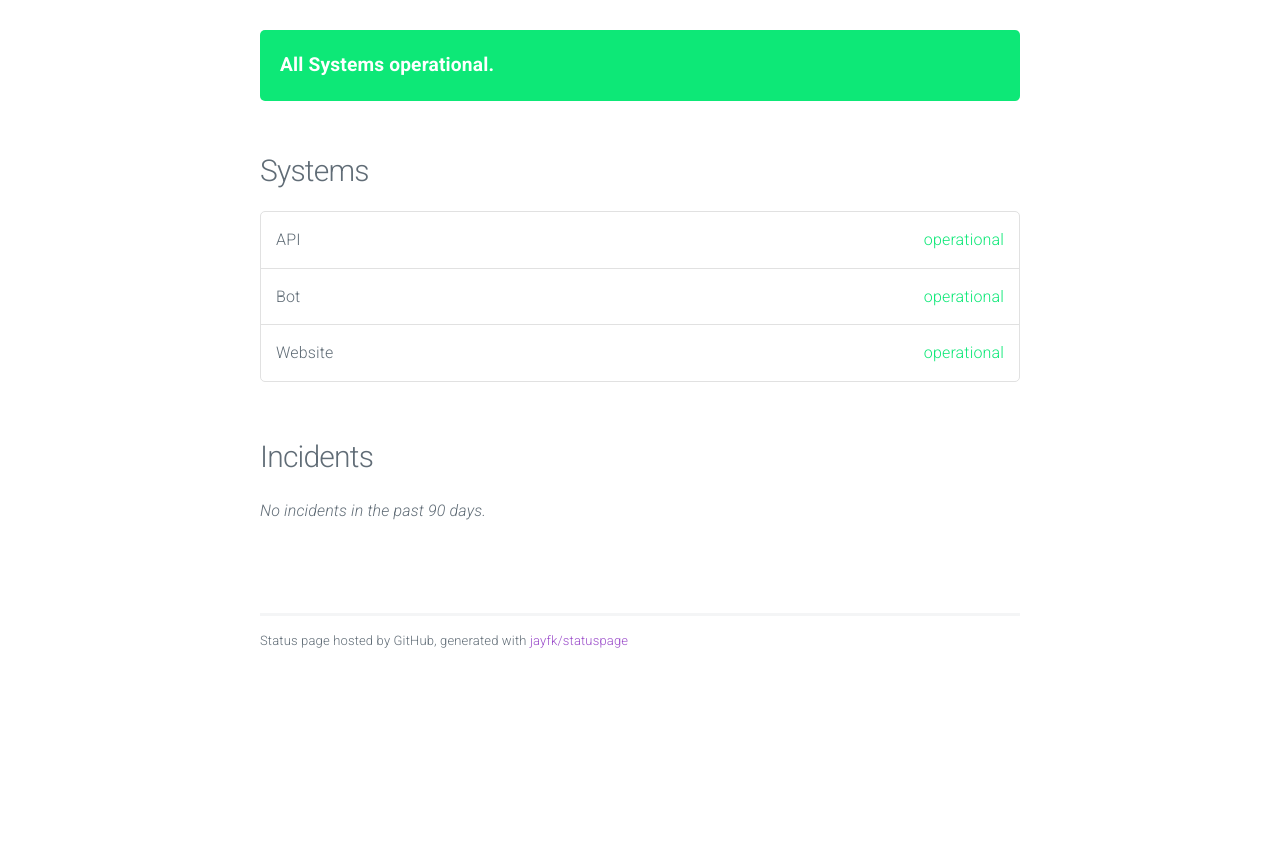
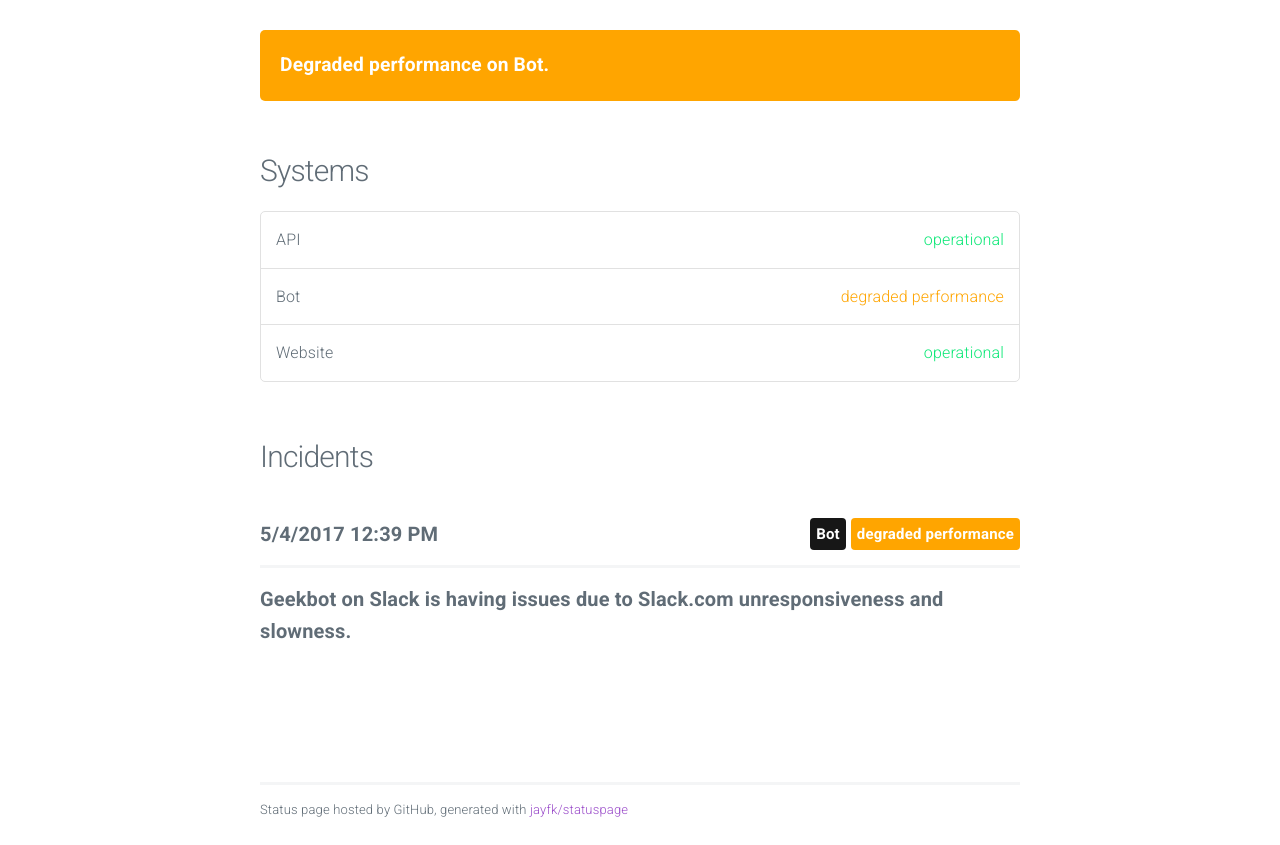
Before and after one commit to HumanWorks/geekbotstatus, a plain HTML site: page index.html in a window 1280 px wide. Shown: the part 55-900 px from the top of the page. Before the commit the page ends 800 px from the top, so only its background shows below. Drawn offline with nearby package versions, Linux system fonts and the light colour scheme; no server answers.

Commit message:
update index

```diff
--- a/index.html
+++ b/index.html
@@ -29,9 +29,11 @@
 
 			<section class="container" id="main">
 
-					<div class="panel operational" data-l10n-id="systems-operational">
-						All Systems operational.
+
+					<div class="panel degraded performance">
+						<span data-l10n-id="Degraded-performance">Degraded performance</span> <span data-l10n-id="on">on</span> Bot.
 					</div>
+
 
 
 				<h4 data-l10n-id="systems">Systems</h4>
@@ -42,7 +44,7 @@
 					</li>
 
 					<li>
-						Bot <span class="status operational" data-l10n-id="operational">operational</span>
+						Bot <span class="status degraded performance" data-l10n-id="degraded-performance">degraded performance</span>
 					</li>
 
 					<li>
@@ -53,7 +55,24 @@
 
 				<h4 data-l10n-id="incidents">Incidents</h4>
 
-					<em data-l10n-id="no.incidents">No incidents in the past 90 days.</em>
+
+					<div class="incident">
+						<span class="date moment">2017-05-04 12:39:19 UTC</span>
+
+
+							<span class="label degraded performance float-right" data-l10n-id="degraded-performance">degraded performance</span>
+
+
+							<span class="label system float-right">Bot</span>
+
+						<hr/>
+
+						<span class="title">Geekbot on Slack is having issues due to Slack.com unresponsiveness and slowness.</span>
+						<p></p>
+
+
+					</div>
+
 
 			</section>
 
```
